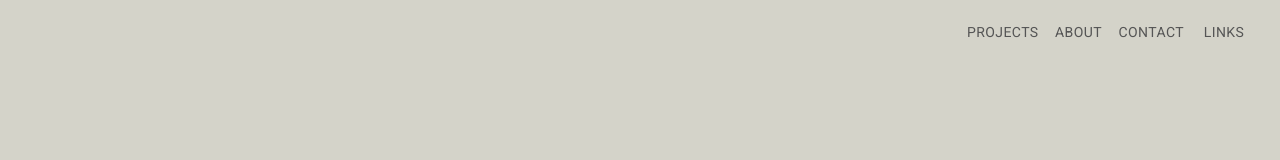
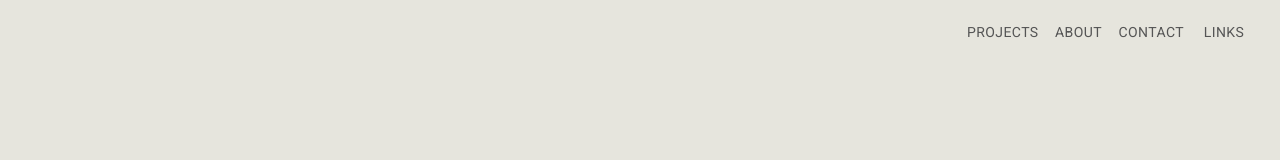
Before and after one commit to jakethrasher/portfolio-site, a React (Create React App) app in the folder web/: page / in a window 1280 px wide. Shown: the top 160 px of the page. Built offline with nearby package versions, Linux system fonts and the light colour scheme.

Commit message:
adjust header

```diff
--- a/web/src/components/header/Header.jsx
+++ b/web/src/components/header/Header.jsx
@@ -23,14 +23,14 @@ const useStyles = makeStyles(theme =>({
           justifyContent: 'center',
         },
       boxShadow: 'none',
-      backgroundColor: '#d4d3c9',
+      backgroundColor: '#e6e5dd',
       '& .MuiButton-root':{
         color: '#555'
       }
   },
   paper:{
     borderRadius: 5,
-    backgroundColor: '#d4d3c9',
+    backgroundColor: '#e6e5dd',
   },
   contactLink:{
     color:'#555',
--- a/web/src/components/projects/projects.css
+++ b/web/src/components/projects/projects.css
@@ -1,4 +1,5 @@
 .projectContainer{
+
   padding-top: 4rem;
   width: 90vw;
   margin:0 auto;
--- a/web/src/index.css
+++ b/web/src/index.css
@@ -1,6 +1,5 @@
 body {
-  /* background-color: rgb(212,201,201); */
-  background-color: #d4d3c9;
+  background-color: #e6e5dd;
   margin: 0;
   font-family: -apple-system, BlinkMacSystemFont, 'Segoe UI', 'Roboto', 'Oxygen',
     'Ubuntu', 'Cantarell', 'Fira Sans', 'Droid Sans', 'Helvetica Neue',
@@ -8,6 +7,7 @@ body {
   -webkit-font-smoothing: antialiased;
   -moz-osx-font-smoothing: grayscale;
 }
+
 main{
   margin:0 auto;
   width: 100%;
```
Also changed, not shown: web/src/components/tech/TechStack.jsx (added, +8 -0 lines).
